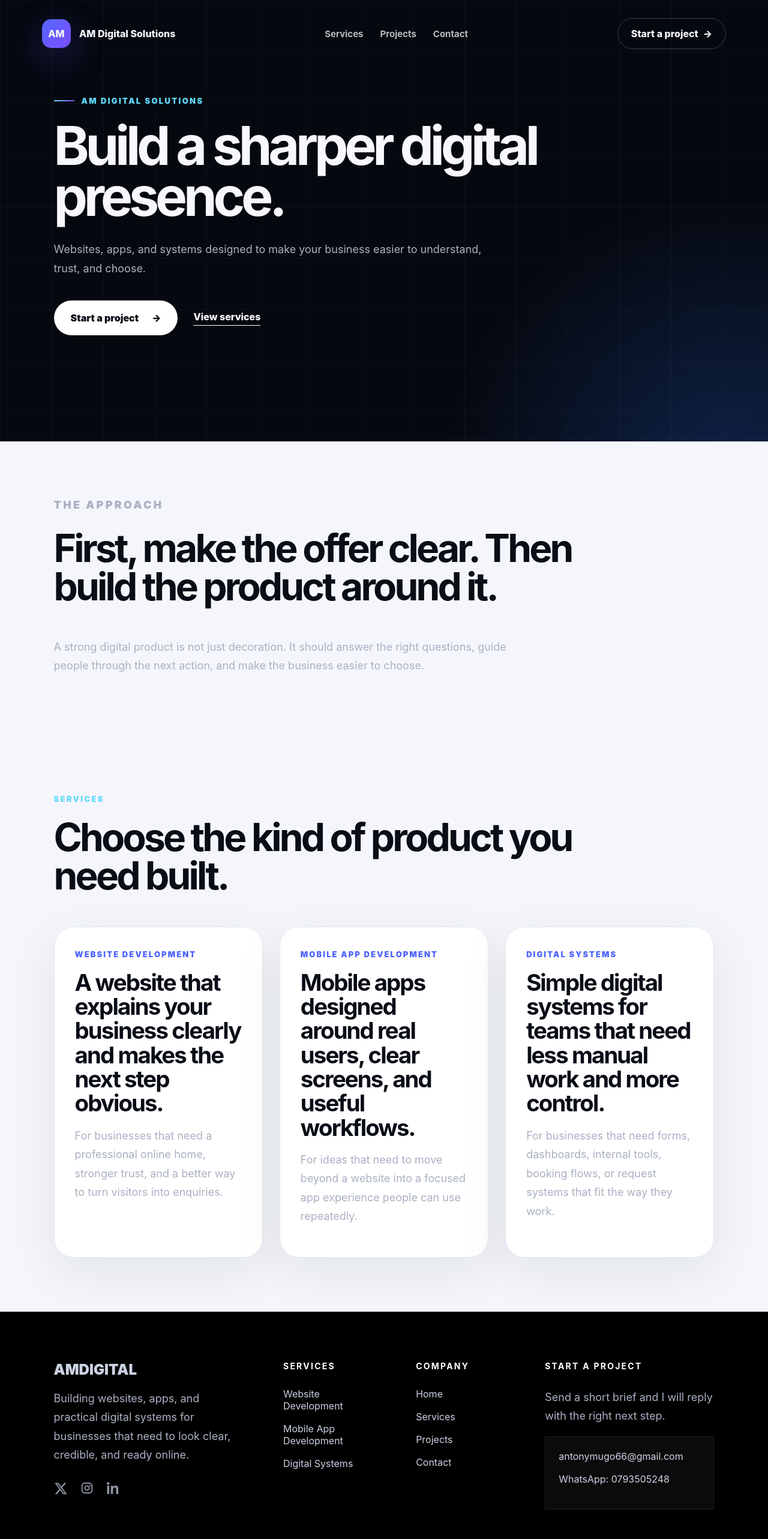
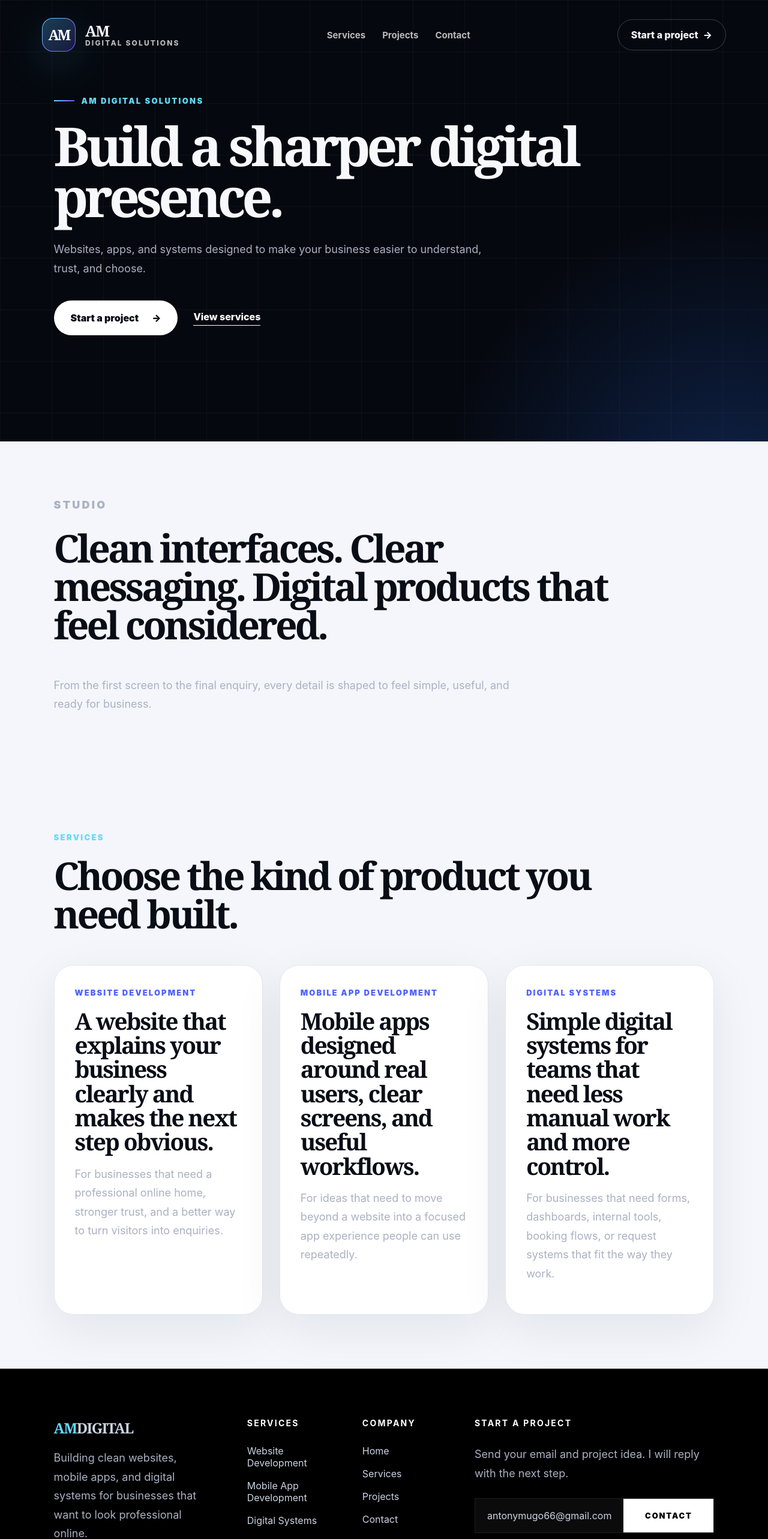
Before and after one commit to Antony10-cloud/AM-Digital-Solutions, a Next.js app: page / in a window 1280 px wide. Shown: the top 2566 px of the page at 60% size. Built offline with nearby package versions, Linux system fonts and the light colour scheme.

Commit message:
Polish typography logo and footer CTA

```diff
--- a/app/globals.css
+++ b/app/globals.css
@@ -10,6 +10,8 @@
   --white: #ffffff;
   --page: #f4f6fb;
   --dark-text: #090d16;
+  --font-display: "Didot", "Bodoni 72", "Bodoni MT", "Iowan Old Style", Georgia, serif;
+  --font-body: "Aptos", "Inter", ui-sans-serif, system-ui, -apple-system, BlinkMacSystemFont, "Segoe UI", Arial, sans-serif;
 }
 
 * {
@@ -30,7 +32,7 @@ body {
     var(--bg);
   background-size: auto, auto, 86px 86px, 86px 86px, auto;
   color: var(--text);
-  font-family: Inter, ui-sans-serif, system-ui, -apple-system, BlinkMacSystemFont, "Segoe UI", Arial, sans-serif;
+  font-family: var(--font-body);
 }
 
 a {
@@ -67,19 +69,63 @@ textarea {
 }
 
 .brand {
-  gap: 14px;
-  font-weight: 800;
+  gap: 16px;
 }
 
 .brand-mark {
   align-items: center;
-  background: linear-gradient(135deg, #5468ff, #7b4dff);
-  border-radius: 15px;
-  box-shadow: 0 18px 60px rgba(93, 95, 255, 0.32);
+  background:
+    linear-gradient(#07111f, #07111f) padding-box,
+    linear-gradient(135deg, var(--blue), var(--violet)) border-box;
+  border: 1px solid transparent;
+  border-radius: 18px;
+  box-shadow: 0 20px 70px rgba(98, 217, 255, 0.18);
   display: inline-flex;
-  height: 48px;
+  font-family: var(--font-display);
+  height: 56px;
   justify-content: center;
-  width: 48px;
+  letter-spacing: -0.18em;
+  overflow: hidden;
+  position: relative;
+  width: 56px;
+}
+
+.brand-mark::after {
+  background: linear-gradient(135deg, rgba(98, 217, 255, 0.28), rgba(123, 77, 255, 0.18));
+  content: "";
+  inset: 0;
+  opacity: 0.8;
+  position: absolute;
+}
+
+.brand-mark span {
+  color: var(--white);
+  font-size: 24px;
+  font-weight: 800;
+  line-height: 1;
+  position: relative;
+  z-index: 1;
+}
+
+.brand-word {
+  display: grid;
+  gap: 2px;
+  line-height: 1;
+}
+
+.brand-word strong {
+  font-family: var(--font-display);
+  font-size: 25px;
+  font-weight: 700;
+  letter-spacing: -0.06em;
+}
+
+.brand-word span {
+  color: rgba(255, 255, 255, 0.72);
+  font-size: 12px;
+  font-weight: 850;
+  letter-spacing: 0.18em;
+  text-transform: uppercase;
 }
 
 .main-nav {
@@ -190,7 +236,9 @@ p {
 }
 
 h1 {
+  font-family: var(--font-display);
   font-size: clamp(52px, 7vw, 118px);
+  font-weight: 700;
   letter-spacing: -0.07em;
   line-height: 0.95;
   margin-bottom: 30px;
@@ -261,7 +309,9 @@ h1 {
 .section-heading h2,
 .detail-block h2,
 .inquiry-section h2 {
+  font-family: var(--font-display);
   font-size: clamp(38px, 5vw, 72px);
+  font-weight: 700;
   letter-spacing: -0.06em;
   line-height: 1;
   max-width: 940px;
@@ -307,7 +357,9 @@ h1 {
 
 .service-card h3,
 .wide-card h2 {
+  font-family: var(--font-display);
   font-size: clamp(28px, 3vw, 44px);
+  font-weight: 700;
   letter-spacing: -0.05em;
   line-height: 1.05;
   margin: 18px 0;
@@ -423,9 +475,15 @@ h1 {
 
 .footer-logo {
   display: inline-block;
+  font-family: var(--font-display);
   font-size: 24px;
-  font-weight: 900;
+  font-weight: 700;
+  letter-spacing: -0.06em;
   margin-bottom: 30px;
+}
+
+.footer-logo span {
+  color: var(--blue);
 }
 
 .site-footer h3 {
@@ -462,8 +520,36 @@ h1 {
 .footer-contact {
   background: #0b0b0b;
   border: 1px solid rgba(255, 255, 255, 0.08);
-  display: grid;
-  padding: 22px;
+  display: flex;
+  margin-top: 26px;
+  min-height: 58px;
+}
+
+.footer-contact span {
+  align-items: center;
+  color: #cbd3e3;
+  display: flex;
+  flex: 1;
+  min-width: 0;
+  overflow: hidden;
+  padding: 0 20px;
+  text-overflow: ellipsis;
+  white-space: nowrap;
+}
+
+.footer-contact a {
+  align-items: center;
+  background: var(--white);
+  color: #000;
+  display: flex;
+  font-size: 13px;
+  font-weight: 900;
+  justify-content: center;
+  letter-spacing: 0.14em;
+  margin: 0;
+  min-width: 150px;
+  padding: 0 22px;
+  text-transform: uppercase;
 }
 
 .footer-bottom {
@@ -510,7 +596,7 @@ h1 {
 }
 
 @media (max-width: 620px) {
-  .brand span:last-child,
+  .brand > .brand-word,
   .header-link {
     display: none;
   }
--- a/app/page.tsx
+++ b/app/page.tsx
@@ -23,12 +23,9 @@ export default function HomePage() {
       </section>
 
       <section className="studio-note">
-        <p className="section-kicker">The Approach</p>
-        <h2>First, make the offer clear. Then build the product around it.</h2>
-        <p>
-          A strong digital product is not just decoration. It should answer the right questions, guide people through the next
-          action, and make the business easier to choose.
-        </p>
+        <p className="section-kicker">Studio</p>
+        <h2>Clean interfaces. Clear messaging. Digital products that feel considered.</h2>
+        <p>From the first screen to the final enquiry, every detail is shaped to feel simple, useful, and ready for business.</p>
       </section>
 
       <section className="service-preview">
--- a/components/Footer.tsx
+++ b/components/Footer.tsx
@@ -33,11 +33,9 @@ export function Footer() {
       <div className="footer-grid">
         <div>
           <Link className="footer-logo" href="/">
-            AMDIGITAL
+            <span>AM</span>DIGITAL
           </Link>
-          <p>
-            Building websites, apps, and practical digital systems for businesses that need to look clear, credible, and ready online.
-          </p>
+          <p>Building clean websites, mobile apps, and digital systems for businesses that want to look professional online.</p>
           <div className="social-links">
             <a href="https://twitter.com/" aria-label="AM Digital Solutions on Twitter">
               <TwitterIcon />
@@ -70,16 +68,16 @@ export function Footer() {
 
         <div>
           <h3>Start A Project</h3>
-          <p>Send a short brief and I will reply with the right next step.</p>
+          <p>Send your email and project idea. I will reply with the next step.</p>
           <div className="footer-contact">
-            <a href="mailto:antonymugo66@gmail.com">antonymugo66@gmail.com</a>
-            <a href="https://wa.me/254793505248">WhatsApp: 0793505248</a>
+            <span>antonymugo66@gmail.com</span>
+            <Link href="/contact">Contact</Link>
           </div>
         </div>
       </div>
 
       <div className="footer-bottom">
-        <span>© 2026 AM Digital Solutions. All rights reserved.</span>
+        <span>&copy; 2026 AM Digital Solutions. All rights reserved.</span>
         <div>
           <Link href="/contact">Privacy</Link>
           <Link href="/contact">Terms</Link>
--- a/components/Header.tsx
+++ b/components/Header.tsx
@@ -5,8 +5,14 @@ export function Header() {
   return (
     <header className="site-header">
       <Link className="brand" href="/" aria-label="AM Digital Solutions home">
-        <span className="brand-mark">AM</span>
-        <span>AM Digital Solutions</span>
+        <span className="brand-mark">
+          <span>A</span>
+          <span>M</span>
+        </span>
+        <span className="brand-word">
+          <strong>AM</strong>
+          <span>Digital Solutions</span>
+        </span>
       </Link>
 
       <nav className="main-nav" aria-label="Main navigation">
@@ -26,7 +32,7 @@ export function Header() {
       </nav>
 
       <Link className="header-link" href="/contact">
-        Start a project <span aria-hidden="true">→</span>
+        Start a project <span aria-hidden="true">&rarr;</span>
       </Link>
     </header>
   );
```
